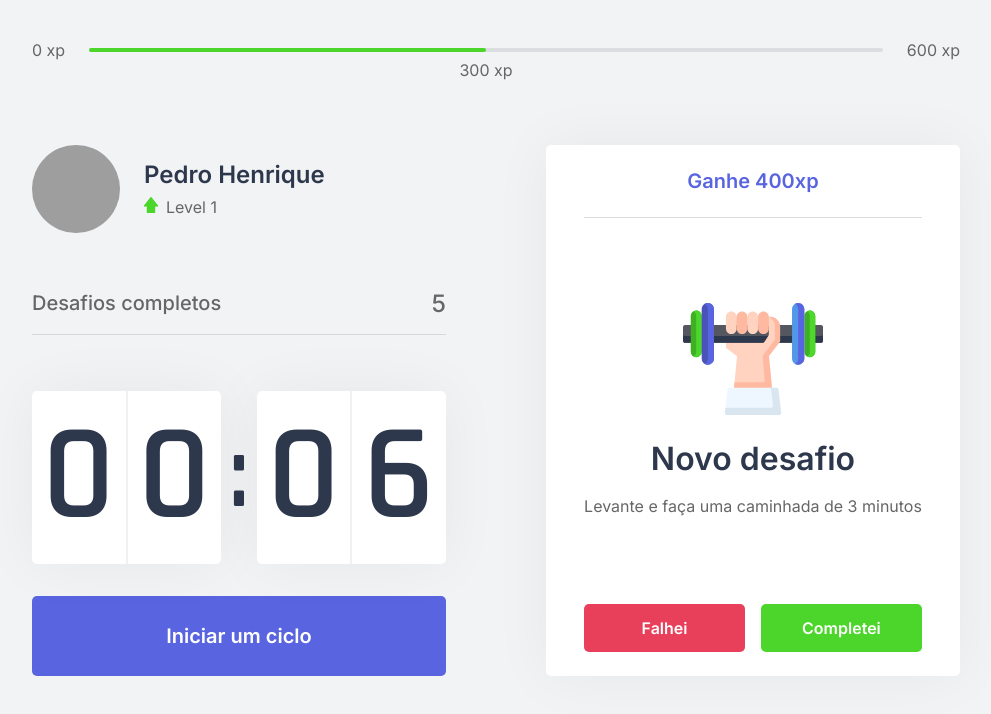
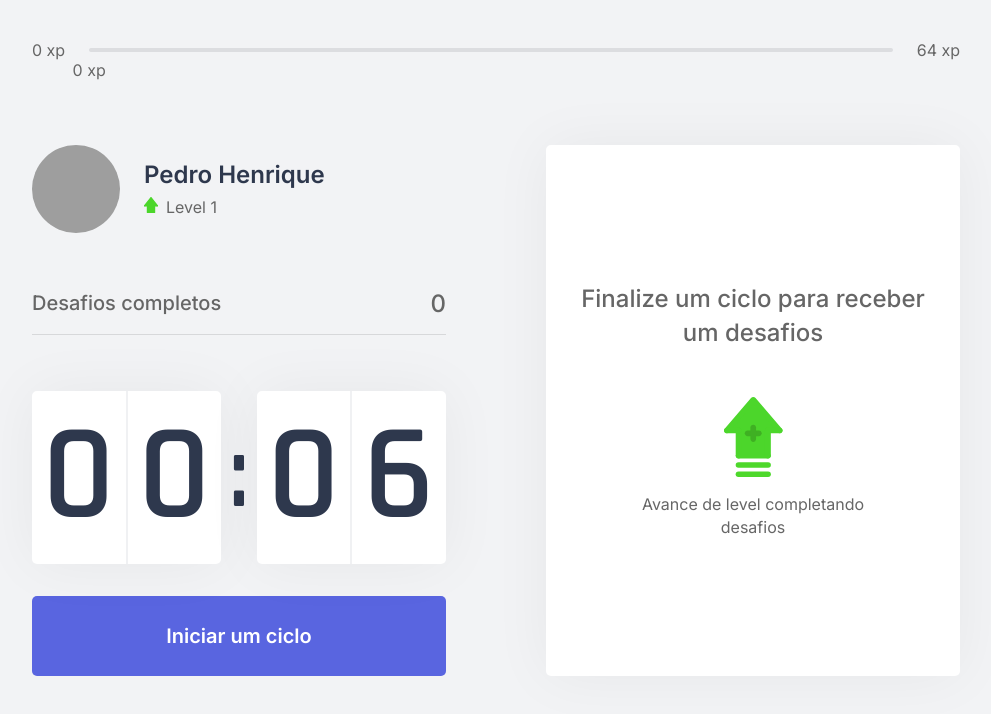
Before and after one commit to pehdsa/moveit, a Next.js app in the folder web/: page / in a window 1280 px wide. Shown: the top 714 px of the page, without its empty margins (144-1135 px from the left). Built offline with nearby package versions, Linux system fonts and the light colour scheme; grey boxes are pictures that could not be loaded.

Commit message:
mensagem

```diff
--- a/web/src/components/ChallangeBox/index.tsx
+++ b/web/src/components/ChallangeBox/index.tsx
@@ -1,25 +1,23 @@
-import { useState, useContext } from 'react';
+import { useContext } from 'react';
 
 import { ChallangesContext } from '../../contexts/ChallangesContext';
 
 function ChallangeBox() {
 
-    const { level, levelUp } = useContext(ChallangesContext);
-
-    const [ hasActiveChallange, setHasActiveChallange ] = useState(true);
+    const { activeChallange, resetChallange } = useContext(ChallangesContext);
 
     return (
         <div className="challange-box-container">
-            { hasActiveChallange ? (
+            { activeChallange ? (
                 <div className="challange-active">
-                    <header>Ganhe 400xp</header>
+                    <header>Ganhe { activeChallange.amount } xp</header>
                     <main>
-                        <img src="icons/body.svg" alt="" />
+                        <img src={`icons/${ activeChallange.type }.svg`} alt="" />
                         <strong>Novo desafio</strong>
-                        <p>Levante e faça uma caminhada de 3 minutos</p>
+                        <p>{ activeChallange.description }</p>
                     </main>
                     <footer>
-                        <button type="button" className="challange-fail-button">Falhei</button>
+                        <button type="button" onClick={ resetChallange } className="challange-fail-button">Falhei</button>
                         <button type="button" className="challange-succeeded-button">Completei</button>
                     </footer>
                 </div>
--- a/web/src/components/CompletedChallengers/index.tsx
+++ b/web/src/components/CompletedChallengers/index.tsx
@@ -1,8 +1,15 @@
+import { useContext } from 'react';
+
+import { ChallangesContext } from '../../contexts/ChallangesContext';
+
 function CompletedChallengers() {
+
+    const { challangesCompleted } = useContext(ChallangesContext);
+
     return (
         <div className="completed-challangers">
             <span>Desafios completos</span>
-            <span>5</span>
+            <span>{ challangesCompleted }</span>
         </div>
     )
 }
--- a/web/src/components/ExperienceBar/index.tsx
+++ b/web/src/components/ExperienceBar/index.tsx
@@ -1,15 +1,22 @@
+import { useContext } from 'react';
 
+import { ChallangesContext } from '../../contexts/ChallangesContext';
 
 function ExperienceBar() {
+
+    const { currentExp, expToNextLevel } = useContext(ChallangesContext);
+
+    const porcentToNextLevel =  Math.round(currentExp * 100) / expToNextLevel;
+
     return (
         <header className="expirience-bar">
             <span>0 xp</span>
             <div>
-                <div style={{ width: '50%' }} />
+                <div style={{ width: `${porcentToNextLevel}%` }} />
 
-                <span className="current-experience" style={{ left: '50%' }}>300 xp</span>
+                <span className="current-experience" style={{ left: `${porcentToNextLevel}%` }}>{ currentExp } xp</span>
             </div>
-            <span>600 xp</span>
+            <span>{ expToNextLevel } xp</span>
         </header>
     );
 }
--- a/web/src/contexts/ChallangesContext.tsx
+++ b/web/src/contexts/ChallangesContext.tsx
@@ -16,8 +16,10 @@ interface ChallangesContextData {
     currentExp: number,
     challangesCompleted: number,
     activeChallange: Challange,
+    expToNextLevel: number,
     levelUp:() => void,
-    startNewChallange:() => void
+    startNewChallange:() => void,
+    resetChallange:() => void,
 }
 
 export const ChallangesContext = createContext({} as ChallangesContextData);
@@ -25,9 +27,11 @@ export const ChallangesContext = createContext({} as ChallangesContextData);
 export function ChallangeProvider({ children }: ChallangesProviderProps) {
     const [ level, setLevel ] = useState(1);
     const [ currentExp, setCurrentExp ] = useState(0);
-    const [ challangesCompleted, setChallangesCompleted ] = useState(null);
+    const [ challangesCompleted, setChallangesCompleted ] = useState(0);
 
-    const [ activeChallange, setActiveChallange ] = useState({});
+    const [ activeChallange, setActiveChallange ] = useState(null);
+
+    const expToNextLevel = Math.pow((level + 1) * 4 ,2)
 
     function levelUp() {
         setLevel(level + 1);
@@ -39,6 +43,10 @@ export function ChallangeProvider({ children }: ChallangesProviderProps) {
         setActiveChallange(challenge);
     }
 
+    function resetChallange(){
+        setActiveChallange(null);
+    }
+
     return (
         <ChallangesContext.Provider value={{
             level,
@@ -46,7 +54,9 @@ export function ChallangeProvider({ children }: ChallangesProviderProps) {
             challangesCompleted,
             levelUp,
             startNewChallange,
-            activeChallange
+            activeChallange,
+            resetChallange,
+            expToNextLevel
         }}>
             { children }
         </ChallangesContext.Provider>
```
